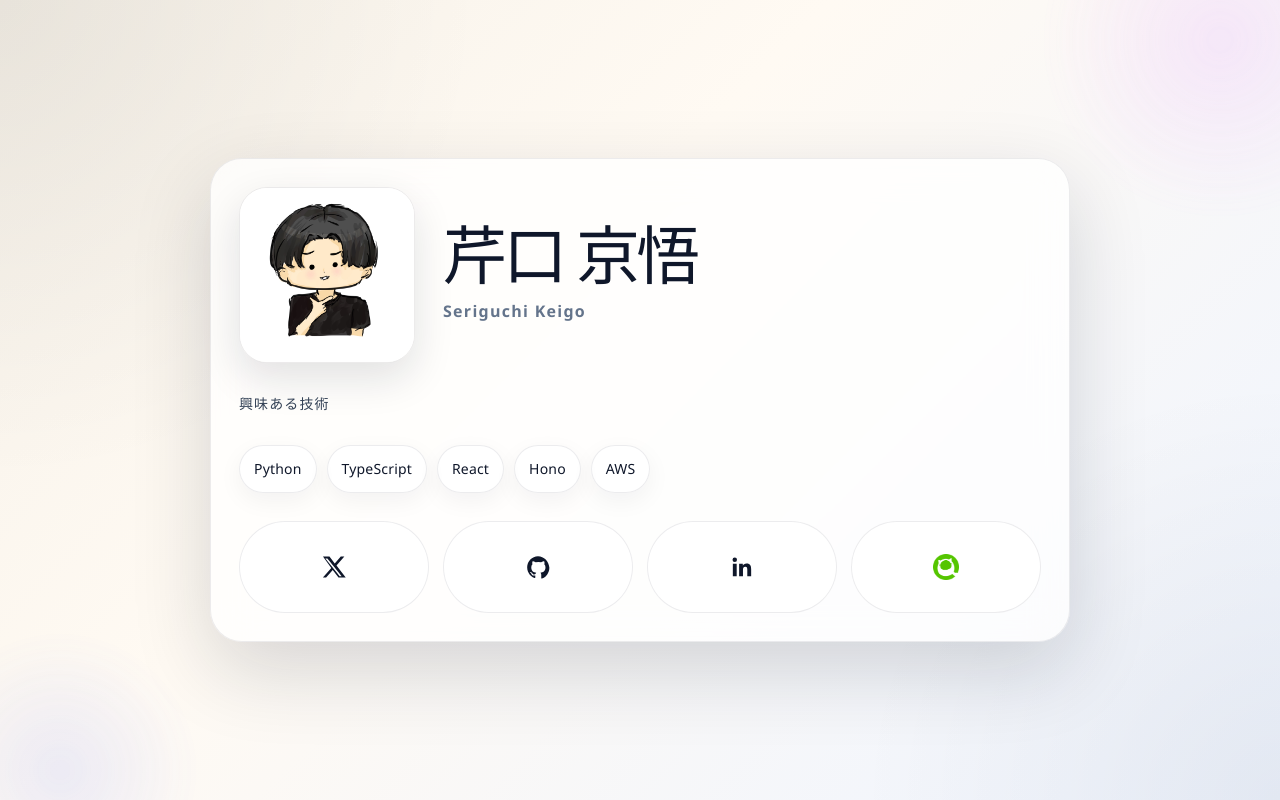
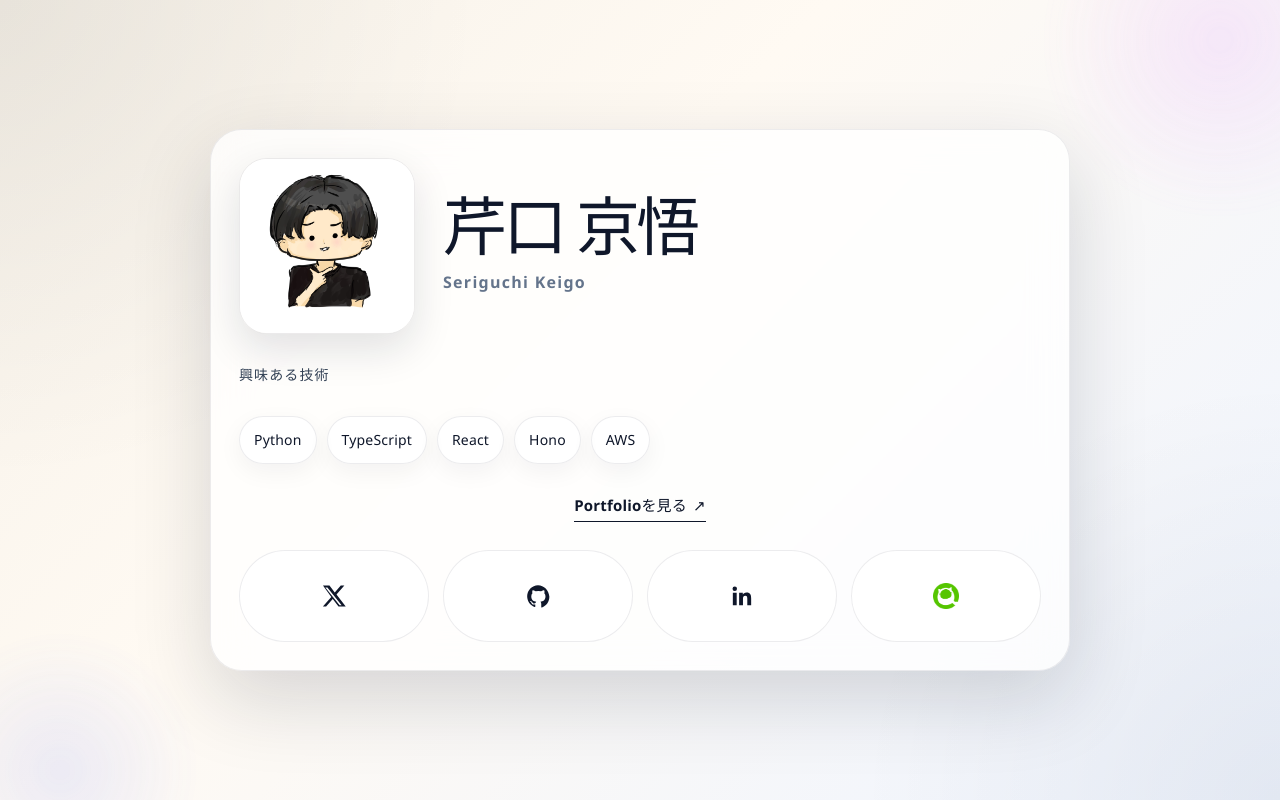
Before and after one commit to Seripro/profile, a React (Vite) app: page / in a window 1280 px wide. Built offline with nearby package versions, Linux system fonts and the light colour scheme.

Commit message:
portfolioリンクを追加

```diff
--- a/src/App.css
+++ b/src/App.css
@@ -105,6 +105,33 @@
   flex-wrap: wrap;
   gap: 10px;
   margin-top: 28px;
+}
+
+.portfolio-link {
+  display: flex;
+  width: fit-content;
+  align-items: center;
+  gap: 6px;
+  margin: 28px auto 0;
+  padding: 0 0 3px;
+  color: var(--text-h);
+  text-decoration: none;
+  border-bottom: 1px solid currentColor;
+  font-size: 15px;
+  font-weight: 600;
+  transition:
+    color 0.2s ease,
+    gap 0.2s ease;
+}
+
+.portfolio-link:hover {
+  gap: 10px;
+  color: var(--accent);
+}
+
+.portfolio-link:focus-visible {
+  outline: 3px solid rgba(37, 99, 235, 0.4);
+  outline-offset: 3px;
 }
 
 .skill-pill {
@@ -271,6 +298,10 @@
     justify-content: center;
   }
 
+  .portfolio-link {
+    margin-top: 20px;
+  }
+
   .skill-pill {
     padding: 8px 12px;
     font-size: 13px;
--- a/src/App.tsx
+++ b/src/App.tsx
@@ -55,6 +55,15 @@ function App() {
           ))}
         </div>
 
+        <a
+          className="portfolio-link"
+          href="https://portfolio-one-navy-86.vercel.app/"
+          target="_blank"
+          rel="noreferrer"
+        >
+          Portfolioを見る <span aria-hidden="true">↗</span>
+        </a>
+
         <div className="links" aria-label="リンク一覧">
           {links.map((link) => (
             <a
```
